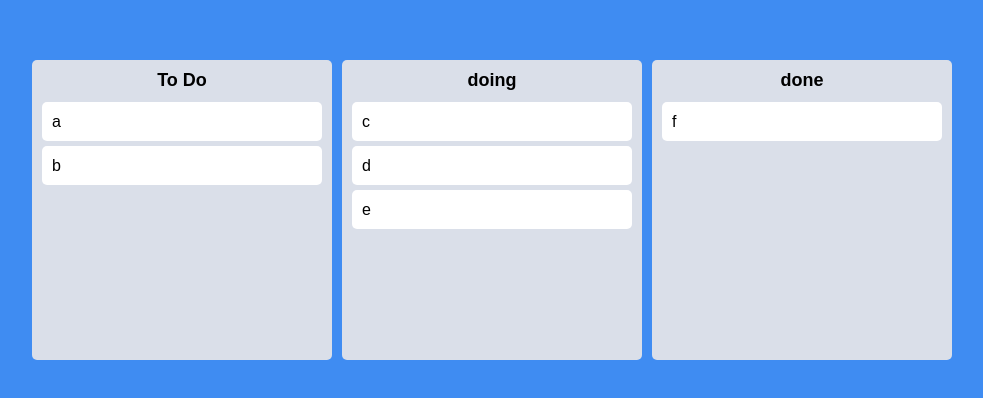
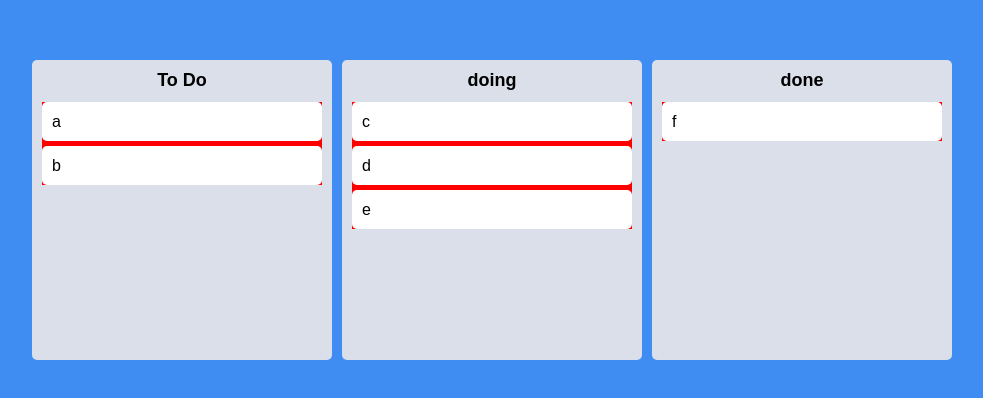
Before and after one commit to yerinirey/toDo-TS, a React (Create React App) app: page / in a window 1280 px wide. Shown: the part 190-588 px from the top of the page, without its empty margins (148-1131 px from the left). Built offline with nearby package versions, Linux system fonts and the light colour scheme.

Commit message:
7.10 Cross Board Movement

```diff
--- a/src/App.tsx
+++ b/src/App.tsx
@@ -38,6 +38,20 @@
         };
       });
     }
+    if (destination.droppableId !== source.droppableId) {
+      // cross board movement
+      setToDos((allBoards) => {
+        const sourceBoard = [...allBoards[source.droppableId]];
+        const destinationBoard = [...allBoards[destination.droppableId]];
+        sourceBoard.splice(source.index, 1);
+        destinationBoard.splice(destination.index, 0, draggableId);
+        return {
+          ...allBoards,
+          [source.droppableId]: sourceBoard,
+          [destination.droppableId]: destinationBoard,
+        };
+      });
+    }
   };
   return (
     <DragDropContext onDragEnd={onDragEnd}>
--- a/src/Components/Board.tsx
+++ b/src/Components/Board.tsx
@@ -29,7 +29,11 @@
       <Title>{boardId}</Title>
       <Droppable droppableId={boardId}>
         {(magic) => (
-          <div ref={magic.innerRef} {...magic.droppableProps}>
+          <div
+            style={{ backgroundColor: "red" }}
+            ref={magic.innerRef}
+            {...magic.droppableProps}
+          >
             {toDos.map((toDo, index) => (
               <DraggableCard key={toDo} index={index} toDo={toDo} />
             ))}
```
